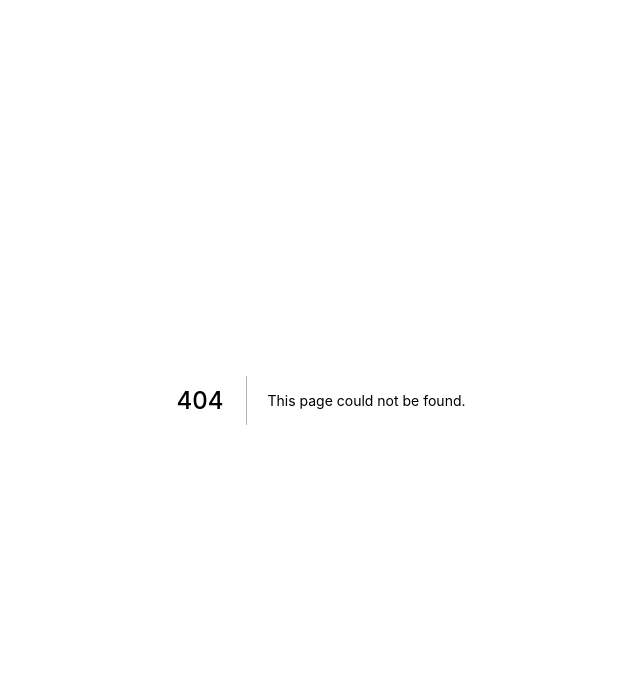
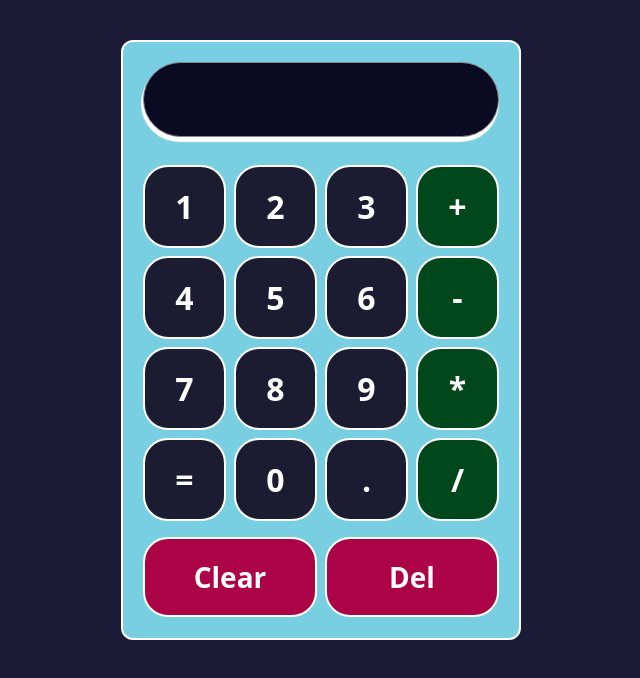
Before and after one commit to ErickOwo/portafolio, a Next.js app: page /freecodecampcourse/calculator in a window 1280 px wide. Before the commit this address had no page. Shown: the top 678 px of the page, without its empty margins (319-959 px from the left). Built offline with nearby package versions, Linux system fonts and the light colour scheme.

Commit message:
calculator added

```diff
--- a/package.json
+++ b/package.json
@@ -14,6 +14,7 @@
     "dexie": "^3.2.2",
     "framer-motion": "^7.1.1",
     "js-cookie": "^3.0.1",
+    "mathjs": "^11.1.0",
     "next": "12.2.5",
     "postcss": "^8.4.16",
     "react": "18.2.0",
--- /dev/null
+++ b/src/components/ButtonCalc.jsx
@@ -0,0 +1,18 @@
+import React from "react";
+
+const ButtonCalc = ({ children, eventHandler })=>{
+  const isOperator = valor =>{
+    return /[\d\.\=]/.test(valor);
+  };
+
+  return(
+    <button
+      type="button"
+      className={`md:h-[83px] h-[78px] select-none md:text-[32px] text-[28px] font-bold text-white w-full flex justify-center items-center rounded-[25px] border-2 border-white ${!isOperator(children) ? "bg-[#00471b] hover:bg-[#ff6600]" : "bg-[#1b1b32] hover:bg-[#5a01a7]"}`.trim()}
+      onClick={()=>eventHandler(children)}>
+      {children}
+    </button>
+  );
+};
+
+export default ButtonCalc;
--- /dev/null
+++ b/src/components/Pantalla.jsx
@@ -0,0 +1,11 @@
+import React from "react";
+
+const Pantalla = ({input})=> {
+  return(
+    <div className="h-[75px] w-full bg-[#0a0a23] rounded-[50px] shadow-[-1px_4px_1px_1px_rgba(255,255,255,1)] mb-5 flex justify-end items-center font-bold text-[30px] text-white p-3 pr-[30px] border border-[#888] overflow-hidden">
+      {input}
+    </div>
+  );
+};
+
+export default Pantalla;
--- /dev/null
+++ b/src/components/buttonClearCalc.jsx
@@ -0,0 +1,14 @@
+import React from "react";
+
+const ButtonClear = ({ children, eventHandler })=>{
+  return(
+    <button
+      type="button"
+      className="w-full md:h-[80px] h-[76px] md:text-[1.6 em] text-[28px] flex justify-center items-center bg-[#ac0246] mt-2 font-bold text-white border-2 border-white select-none rounded-[25px]"
+    onClick={eventHandler}>
+      {children}
+    </button>
+  );
+};
+
+export default ButtonClear;
--- /dev/null
+++ b/src/pages/freecodecampcourse/calculator.js
@@ -0,0 +1,65 @@
+import React, { useState } from 'react';
+import ButtonCalc from '@components/ButtonCalc';
+import Pantalla from '@components/Pantalla';
+import ButtonClear from '@components/buttonClearCalc';
+import { evaluate } from 'mathjs';
+
+const Calculator = () => {
+  const [input, setInput] = useState('');
+  const addInput = (val) => {
+    setInput(input + val);
+  };
+  const clearInput = () => {
+    setInput('');
+  };
+  const calcResult = () => {
+    const regex = /[+-]?\d+[+-\\*]\d+/.test(input);
+    const regex2 = /\d/.test(input);
+    if (input && regex && regex2) setInput(evaluate(input));
+    else {
+      if (!input) alert('Por favor ingrese valores para realizar los cálculos');
+      else alert('La operación no ha podido realizarse correctamente');
+    }
+  };
+  const delInput = () => {
+    setInput(input.toString().substring(0, input.length - 1));
+  };
+
+  return (
+    <div className="w-full min-h-screen flex justify-center items-start bg-[#1b1b37] md:py-10 p-2">
+      <div className="flex flex-col bg-[#77cfe1] border-2 border-white rounded-xl p-5 w-[400px] md:h-[600px] h-[560px] md:gap-2 gap-1">
+        <Pantalla input={input} />
+        <div className="flex w-full gap-1 md:gap-2">
+          <ButtonCalc children="1" eventHandler={addInput} />
+          <ButtonCalc children="2" eventHandler={addInput} />
+          <ButtonCalc children="3" eventHandler={addInput} />
+          <ButtonCalc children="+" eventHandler={addInput} />
+        </div>
+        <div className="flex w-full gap-1 md:gap-2">
+          <ButtonCalc children="4" eventHandler={addInput} />
+          <ButtonCalc children="5" eventHandler={addInput} />
+          <ButtonCalc children="6" eventHandler={addInput} />
+          <ButtonCalc children="-" eventHandler={addInput} />
+        </div>
+        <div className="flex w-full gap-1 md:gap-2">
+          <ButtonCalc children="7" eventHandler={addInput} />
+          <ButtonCalc children="8" eventHandler={addInput} />
+          <ButtonCalc children="9" eventHandler={addInput} />
+          <ButtonCalc children="*" eventHandler={addInput} />
+        </div>
+        <div className="flex w-full gap-1 md:gap-2">
+          <ButtonCalc children="=" eventHandler={calcResult} />
+          <ButtonCalc children="0" eventHandler={addInput} />
+          <ButtonCalc children="." eventHandler={addInput} />
+          <ButtonCalc children="/" eventHandler={addInput} />
+        </div>
+        <div className="flex w-full gap-1 md:gap-2">
+          <ButtonClear eventHandler={clearInput}>Clear</ButtonClear>
+          <ButtonClear eventHandler={delInput}>Del</ButtonClear>
+        </div>
+      </div>
+    </div>
+  );
+};
+
+export default Calculator;
```
Also changed, not shown: 1 other file (tests, documents, lock files or other folders).
